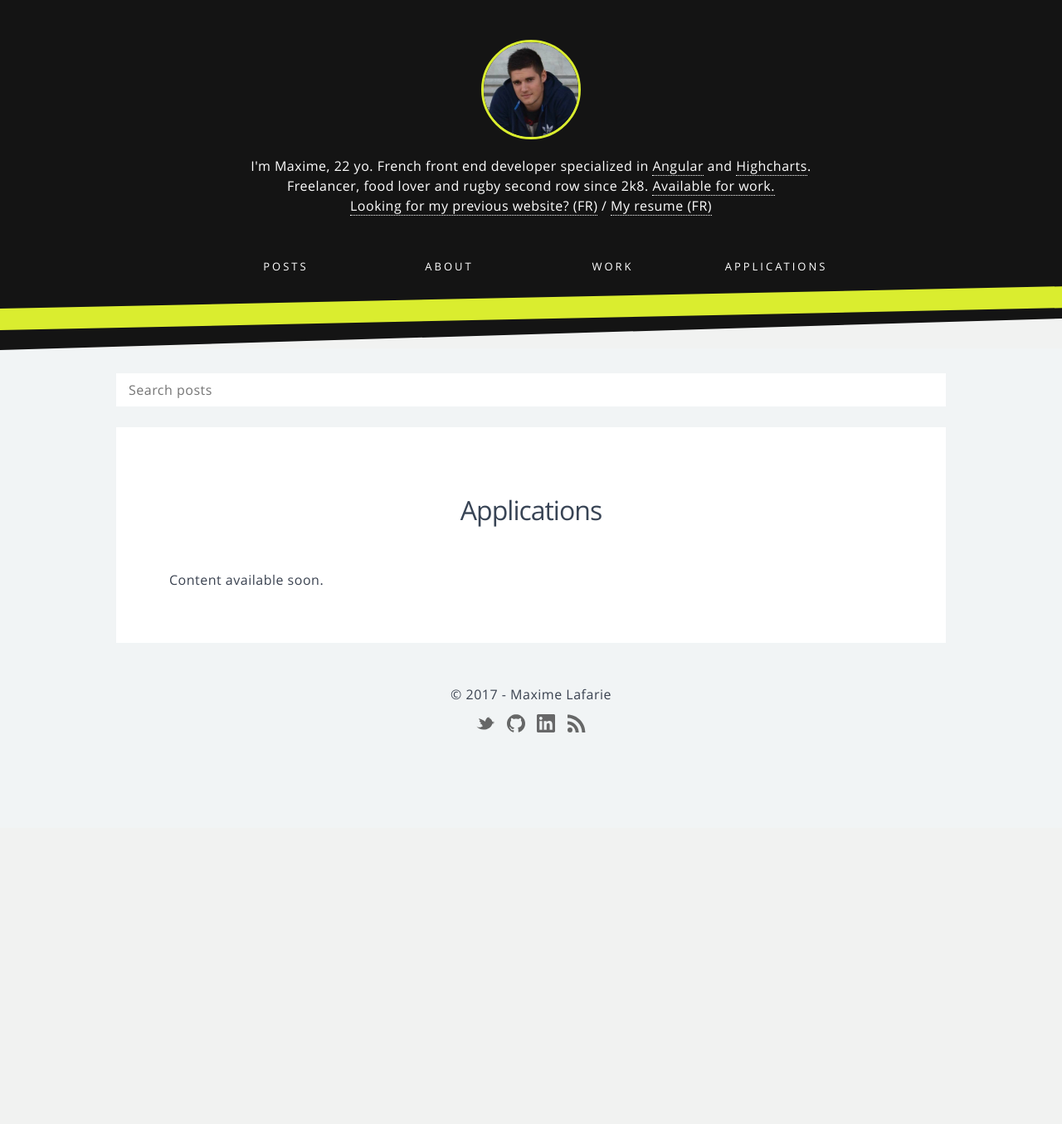
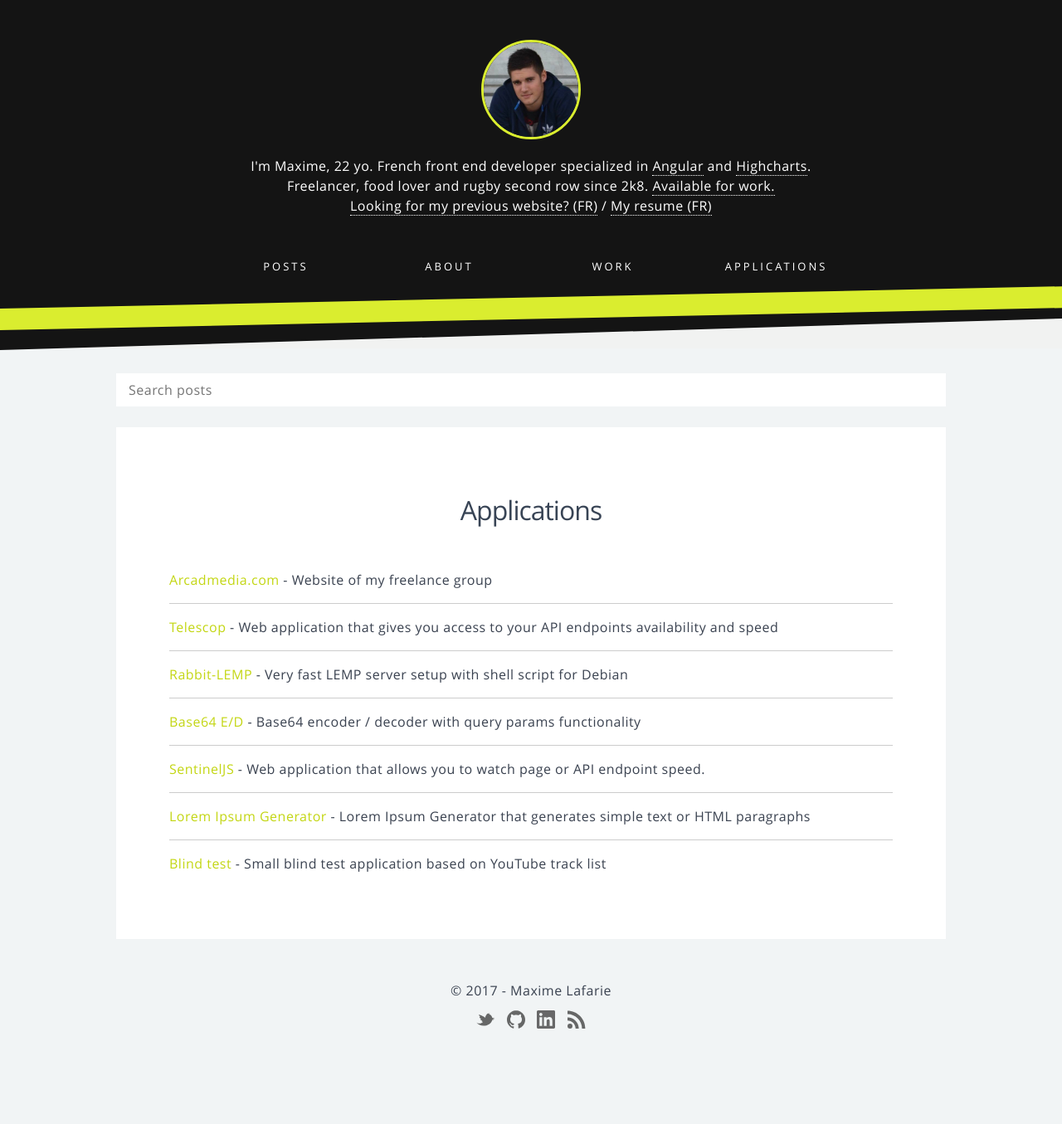
Before and after one commit to maximelafarie/maximelafarie.github.io, a Jekyll site: the page built from applications.html, in a window 1280 px wide. Shown: the whole page at 83% size. Built offline with Jekyll 4.4.1, drawn with Linux system fonts in a browser that asks for light colours; comment, search, counter and statistics services are not loaded; before the commit the page ends 998 px from its top, so only the background shows below that.

Commit message:
Add some of my apps

```diff
--- a/applications.html
+++ b/applications.html
@@ -8,6 +8,34 @@
         </h1>
     </header>
     <div class="page__content">
-        Content available soon.
+        <ul>
+            <li><a href="//arcadmedia.com/" target="_blank">Arcadmedia.com</a> -
+                Website of my freelance group
+            </li>
+            <hr>
+            <li><a href="//github.com/maximelafarie/telescop" target="_blank">Telescop</a> -
+                Web application that gives you access to your API endpoints availability and speed
+            </li>
+            <hr>
+            <li><a href="//github.com/maximelafarie/rabbit-lemp" target="_blank">Rabbit-LEMP</a> -
+                Very fast LEMP server setup with shell script for Debian
+            </li>
+            <hr>
+            <li><a href="//apps.maximelafarie.com/base64/" target="_blank">Base64 E/D</a> -
+                Base64 encoder / decoder with query params functionality
+            </li>
+            <hr>
+            <li><a href="//apps.maximelafarie.com/sentineljs/" target="_blank">SentinelJS</a> -
+                Web application that allows you to watch page or API endpoint speed.
+            </li>
+            <hr>
+            <li><a href="//apps.maximelafarie.com/lig/" target="_blank">Lorem Ipsum Generator</a> -
+                Lorem Ipsum Generator that generates simple text or HTML paragraphs
+            </li>
+            <hr>
+            <li><a href="//apps.maximelafarie.com/blindtest/" target="_blank">Blind test</a> -
+                Small blind test application based on YouTube track list
+            </li>
+        </ul>
     </div>
 </article>
```
